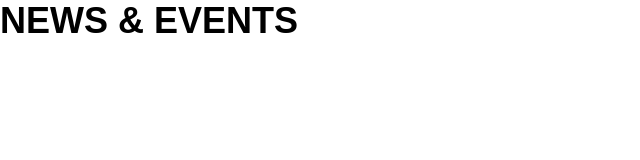
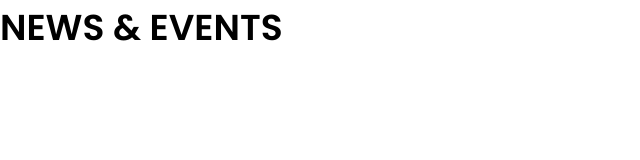
Before and after one commit to LilyDeynoo/my-website, a plain HTML site: page NEWS & EVENTS.html in a window 1280 px wide. Shown: the whole page, without its empty margins (0-640 px from the left). Drawn offline with Linux system fonts and the light colour scheme.

Commit message:
Update NEWS & EVENTS.html

```diff
--- a/NEWS & EVENTS.html
+++ b/NEWS & EVENTS.html
@@ -3,8 +3,13 @@
 <head>
 
     <meta name="viewport" content="width=device-width, initial-scale=1.0">
-    <link rel= "stylesheet" href= "style.css">
-    <title>NEWS & EVENTS</title>
+ <title>DEYNOO LAW FIRM</title>
+ <link rel= "shortcut icon" type="image/png" href= "images/LOGO 2.png">
+ <link rel= "stylesheet" href= "style.css">
+ <link rel="preconnect" href="https://fonts.googleapis.com">
+ <link rel="preconnect" href="https://fonts.gstatic.com" crossorigin>
+ <link href="https://fonts.googleapis.com/css2?family=Poppins:ital,wght@0,100;0,200;0,300;0,400;0,500;0,600;0,700;0,900;1,300&display=swap" rel="stylesheet">
+ <link rel="stylesheet" href="https://stackpath.bootstrapcdn.com/font-awesome/4.7.0/css/font-awesome.min.css">
 </head>
 <body>
 
```
